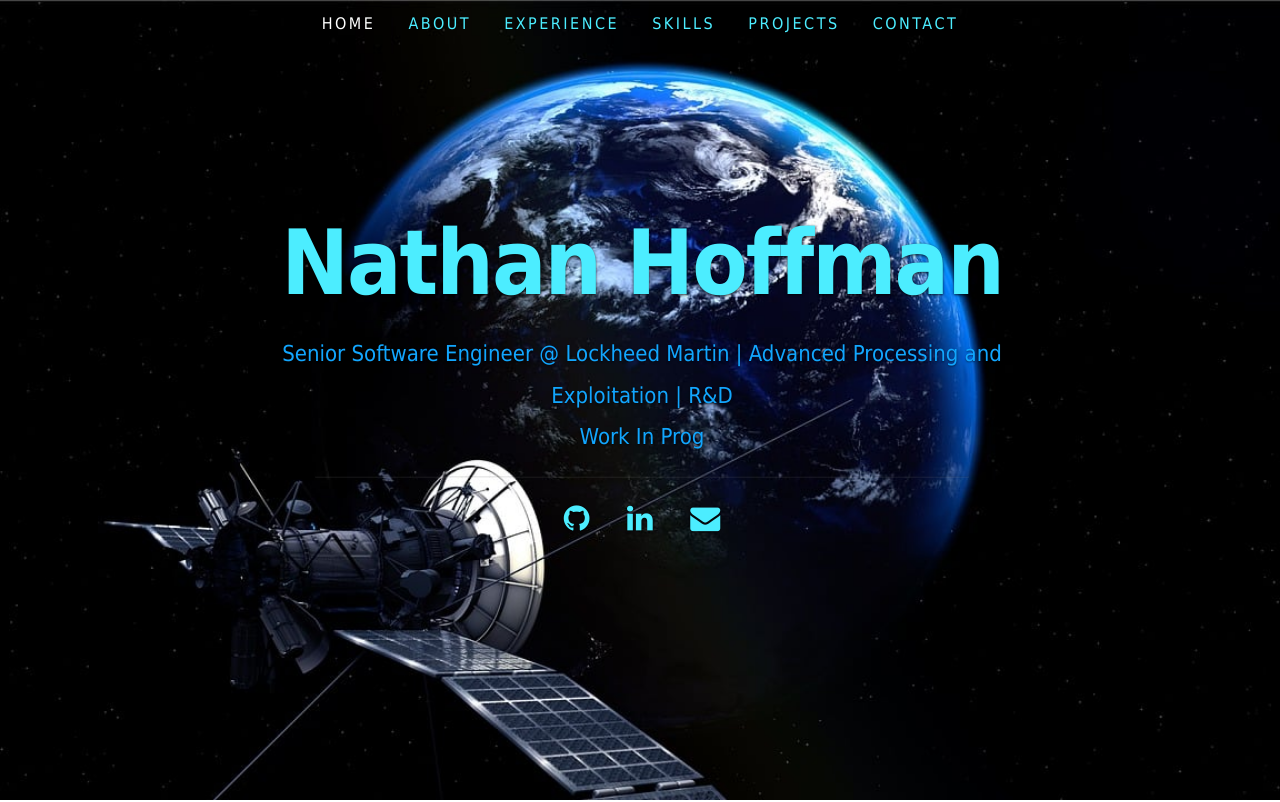
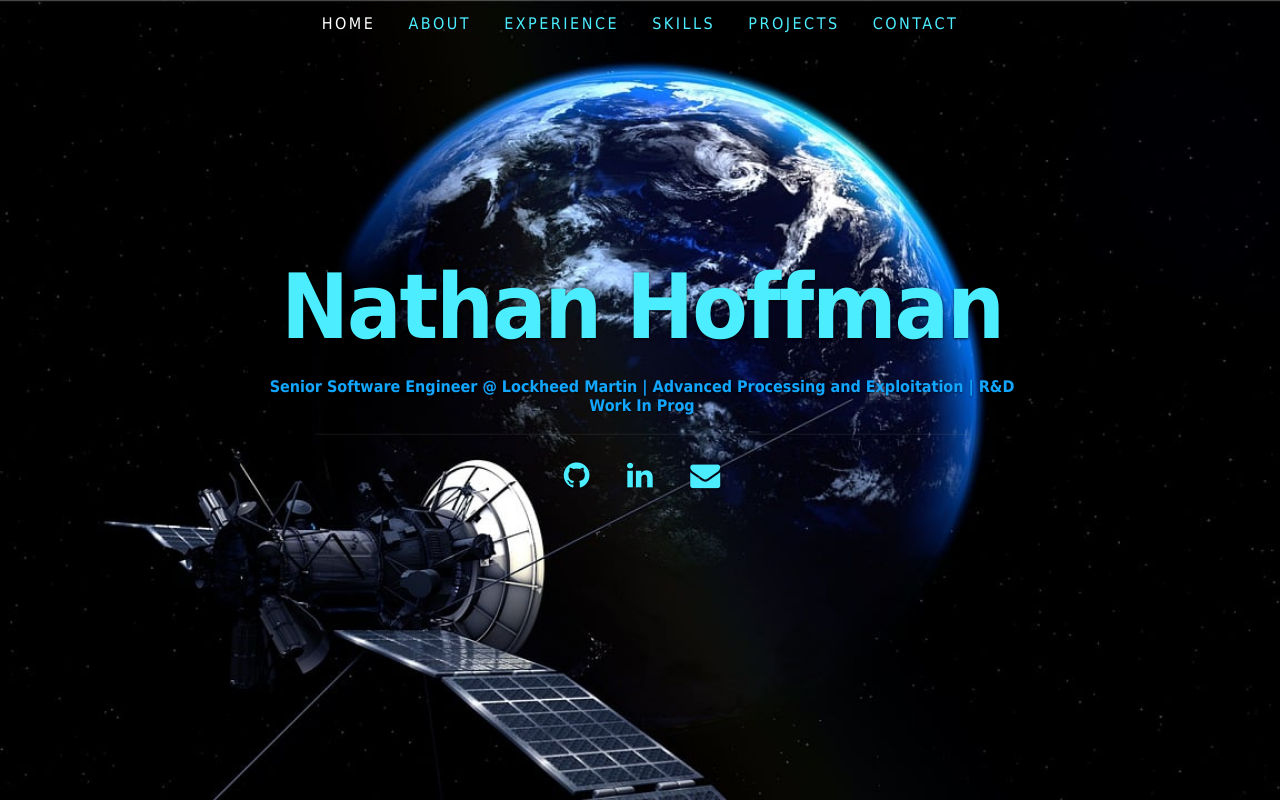
Before and after one commit to nathan19601/NRHoffman.com, a plain HTML site: page index.html in a window 1280 px wide. Shown: the top 802 px of the page. Drawn offline with Linux system fonts and the light colour scheme.

Commit message:
fixed font on home page

```diff
--- a/css/layout.css
+++ b/css/layout.css
@@ -38,7 +38,7 @@
    text-shadow: 0px 1px 3px rgba(0, 0, 0, .8);
 }
 header .home-text h3 {
-   font: 22px/1.9em 'librebaskerville-regular', serif;
+   font: 22px;
    font-family: Tahoma, sans-serif;
    color: #12A6FE;
    margin: 0 auto;
```
